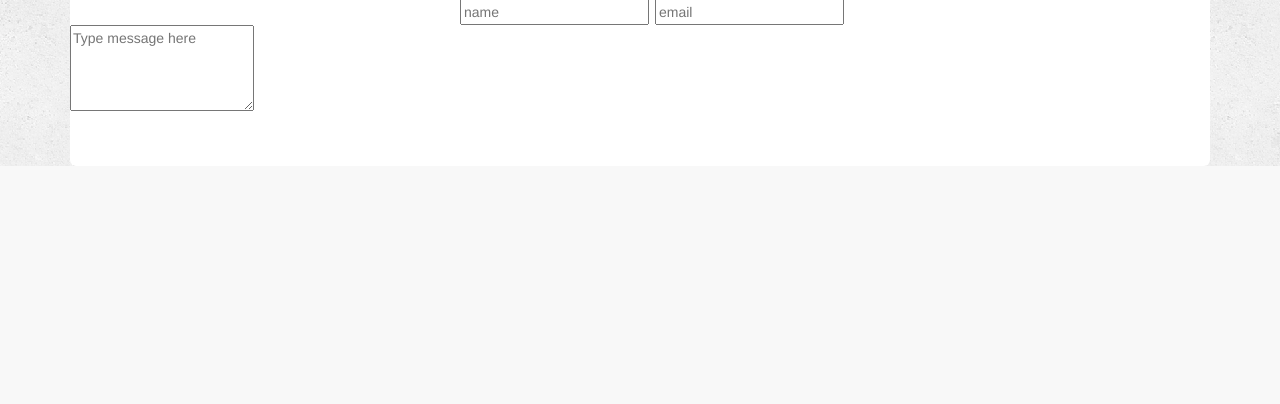
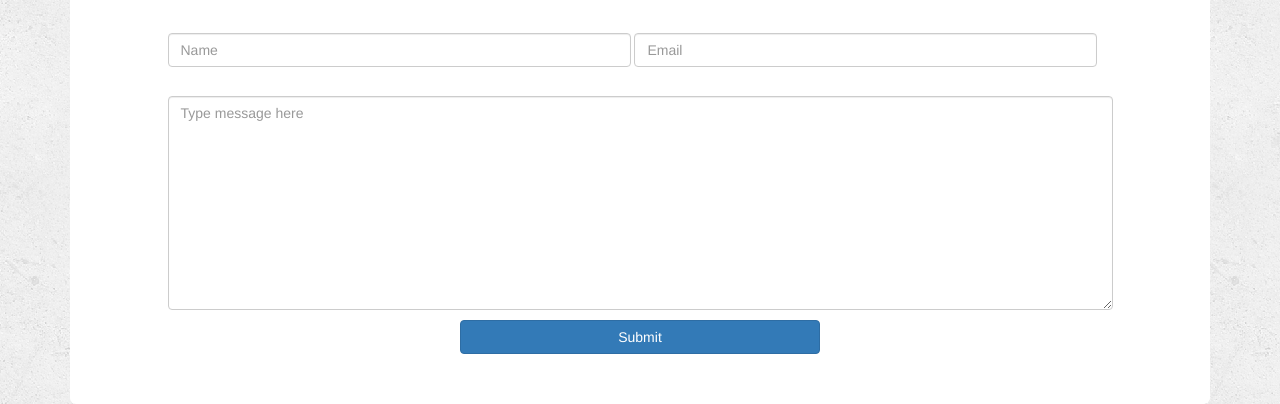
Before and after one commit to BenLorantfy-Archive/northsciencesolutions, a PHP site: page / in a window 1280 px wide. Shown: the part 3277-3681 px from the top of the page. Before the commit the page ends 3443 px from the top, so only its background shows below. Run offline with PHP 8.4, Linux system fonts and the light colour scheme.

Commit message:
New revision

```diff
--- a/css/custom.css
+++ b/css/custom.css
@@ -114,16 +114,35 @@ background-repeat: repeat;
 	height: 100%;
 }
 
-.col-md-2 input{
-	display: block;
-	margin-left: auto;
-	margin-right: auto;
-	}
+        input.form-control{
+            display:inline-block;
+            width: 49%;
+            margin-left:auto;
+            margin-right:auto;
+        }
 
 
-.col-md-12{
-	display: block;
-	margin-left: auto;
-	margin-right: auto;
 
+
+#contactInput{
+	margin-top: 3%;
 }
+
+textarea#commentInput{
+    width: 100%;
+    height: 100%;
+    margin-top: 3%;
+    margin-left: auto;
+    margin-right: auto;
+}
+
+div#contactUsHeader h2{
+    text-align: center;
+}
+
+input.btn.btn-primary{
+
+    margin-top:3%;
+    height:100%;
+    width:100%;
+}
--- a/index.php
+++ b/index.php
@@ -79,7 +79,9 @@
 				</div>
 				<div class="row">
 					<div class="col-md-6">
+						<div class="test">
                                                     <div class="test"><img src="img/homer.png" /></div>
+                                                </div>
 					</div>
 					<div class="col-md-6">
 						<div class="test"><img src="img/homer.png" /></div>
@@ -99,8 +101,10 @@
                     <div class="team">
                             <div class="row">
                                     <div class="col-md-12">
+                                        <div id="contactUsHeader">
                                             <h2>Contact us</h2>
                                             <h2>123 Sesame Street</h2>
+                                        </div>
                                     </div>
                             </div>
                             <div class="row">
@@ -110,29 +114,45 @@
                             </div>
 
                                     <form>
+                                            <div id="contactInput">
+                                                    <div class="row">
+                                                            <div class="col-md-1">
+
+                                                            </div>
+                                                            <div class="col-md-10">
+                                                                    <input class="form-control" placeholder="Name"/>
+                                                                    <input class="form-control" placeholder="Email"/>
+                                                            </div>
+
+                                                            <div class="col-md-1">
+
+                                                            </div>
+                                                    </div>
+                                                    <div class="row">
+                                                            <div class="col-md-1">
+
+                                                            </div>
+                                                            <div class="col-md-10">
+                                                                    <textarea id="commentInput" class="form-control" rows="10" placeholder="Type message here"></textarea>
+                                                            </div>
+                                                            <div class="col-md-1">
+
+                                                            </div>
+                                                    </div>
                                                     <div class="row">
                                                             <div class="col-md-4">
 
                                                             </div>
-							<div class="col-md-2">
-								<input type="text" placeholder="name"/>
-							</div>
-
-							<div class="col-md-2">
-								<input type="email" placeholder="email"/>
+                                                            <div class="col-md-4">
+                                                                <input type="submit" class="btn btn-primary"/>
                                                             </div>
                                                             <div class="col-md-4">
 
                                                             </div>
                                                     </div>
-						<div class="row">
-							<div class="col-md-12">
-								<textarea placeholder="Type message here" rows="4" columns="50"></textarea>
-							</div>
                                             </div>
                                     </form>
 
-				</div>
                             </div>
                     </div>
 	</body>
```
Lines whose indentation alone changed are shown as unchanged.
